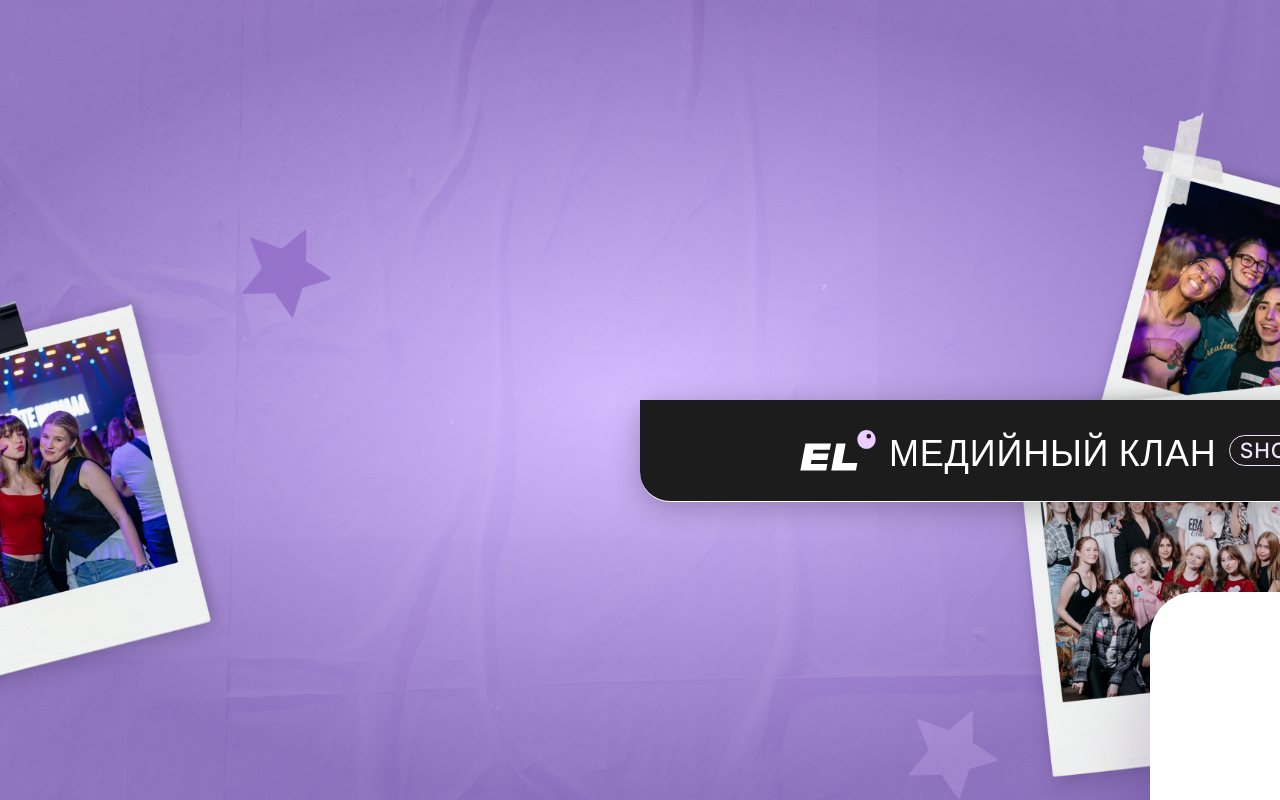
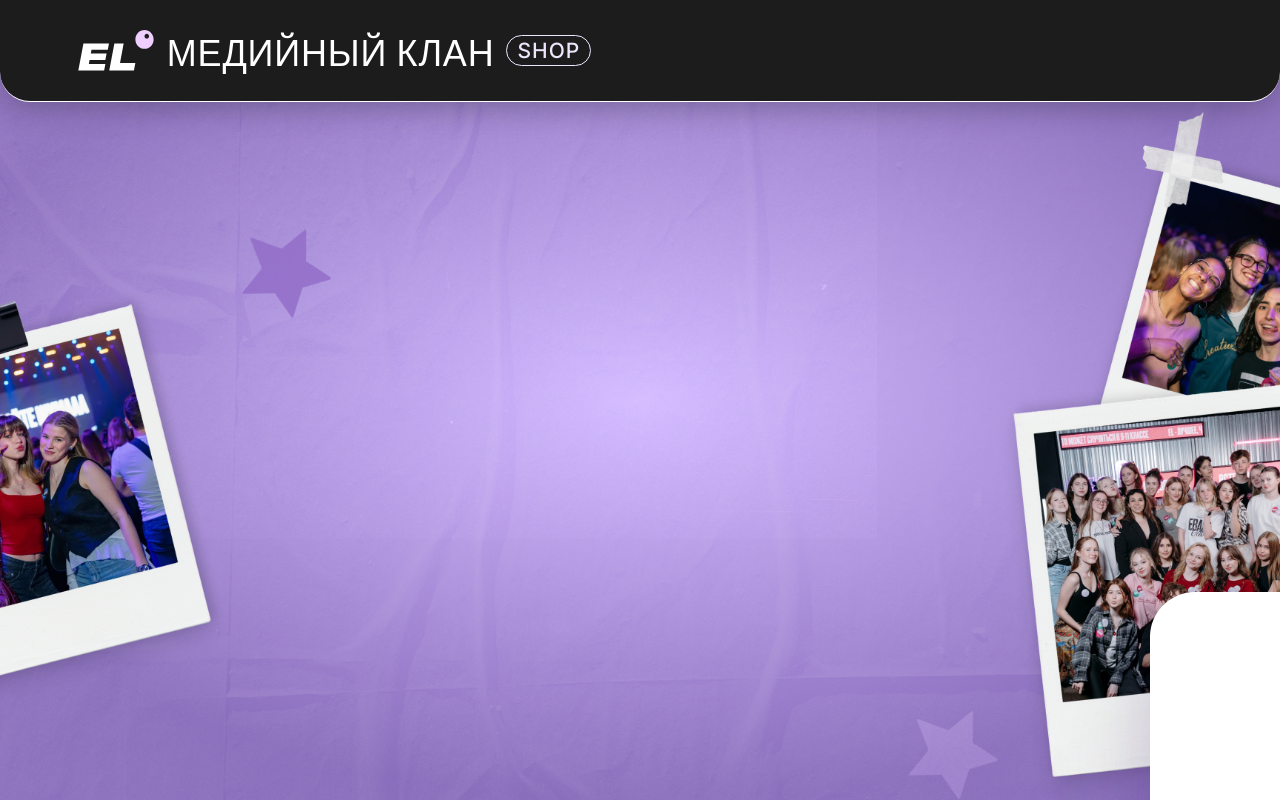
Before and after one commit to MaksimShmakov/mediaklan_shop, a FastAPI app: page /login in a window 1280 px wide. Run offline with FastAPI, Linux system fonts and the light colour scheme.

Commit message:
upd background 1

```diff
--- a/app/static/css/styles.css
+++ b/app/static/css/styles.css
@@ -832,15 +832,15 @@ textarea {
 }
 
 .auth-topbar {
-  position: absolute;
+  position: fixed;
   left: 0;
   top: 0;
-  width: 1920px;
+  width: 100vw;
   z-index: 1;
   background: #1d1c1d;
   color: #ffffff;
   border-radius: 0 0 30px 30px;
-  padding: 0 159px;
+  padding: 0 clamp(24px, 6vw, 159px);
   height: 102px;
   display: flex;
   align-items: center;
```
